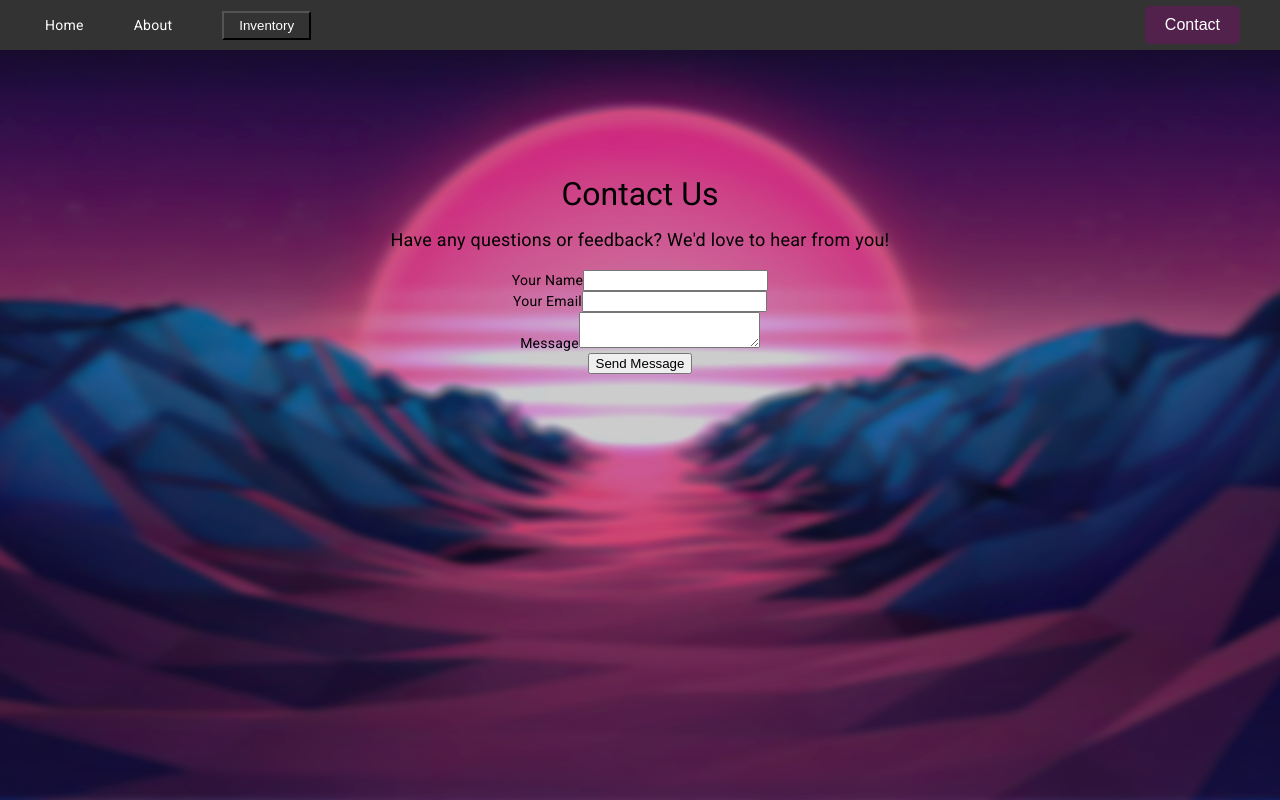
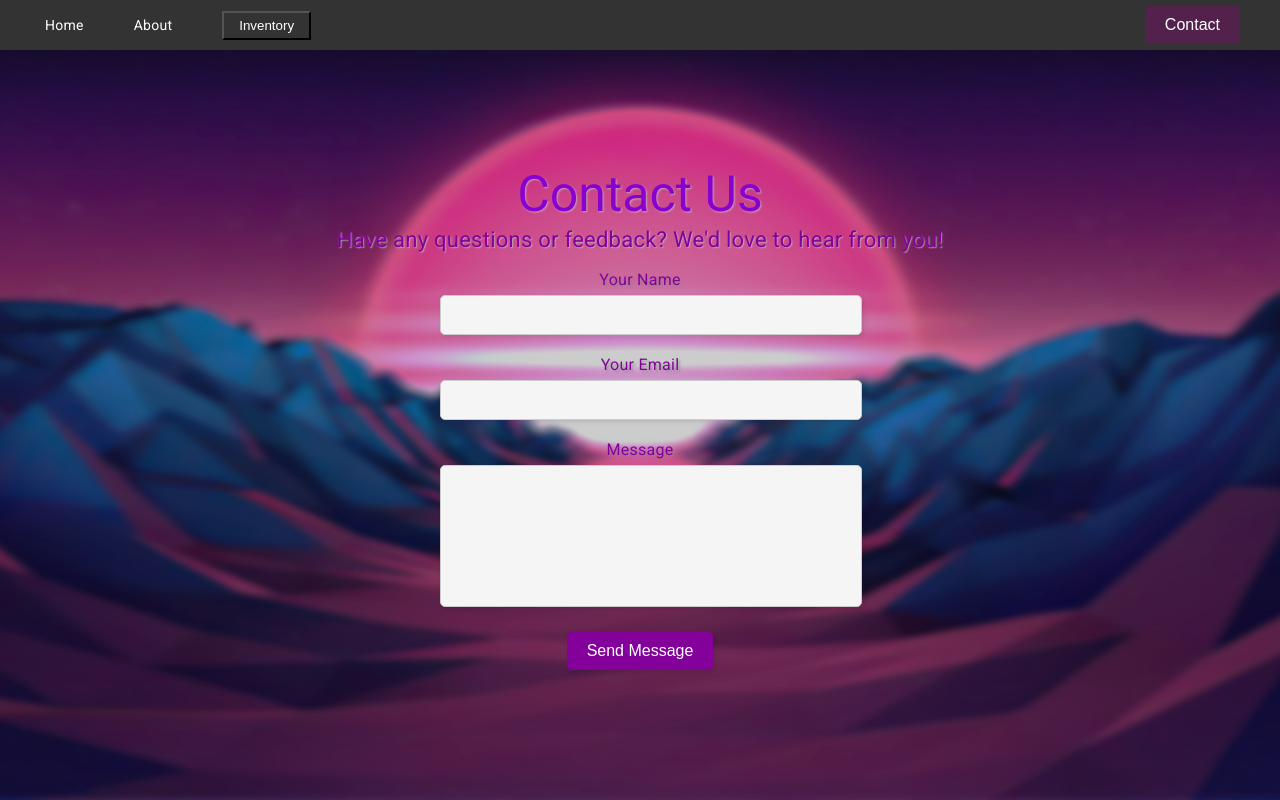
Before and after one commit to andrei-eduard-s/AngularSite, an Angular app: page /contact in a window 1280 px wide. Built offline with nearby package versions, Linux system fonts and the light colour scheme.

Commit message:
Contact page and redesigned Home

```diff
--- a/src/app/pages/about/about.component.scss
+++ b/src/app/pages/about/about.component.scss
@@ -1,7 +1,7 @@
 .about-section {
   padding: 40px;
   text-align: center;
-  margin-top: 7%;
+  margin-top: 10%;
   display: flex;
   justify-content: center;
   align-items: center;
@@ -31,6 +31,5 @@
   .container {
     max-width: 800px;
     margin: 0 auto;
-    //text-shadow: 3px 2px 4px rgba(54, 54, 54, 0.527);
   }
 }
--- a/src/app/pages/contact/contact.component.scss
+++ b/src/app/pages/contact/contact.component.scss
@@ -7,16 +7,20 @@
   margin-top: 10%;
 
   h1 {
-    font-size: 32px;
+    font-size: 50px;
     margin-bottom: 20px;
+    color: #8a00cf;
+    text-shadow: 1px 1px 2px rgba(187, 187, 187, 0.795);
   }
 
   p {
-    font-size: 18px;
+    text-shadow: 1px 0.7px 1.5px rgba(187, 187, 187, 0.795);
+    font-size: 22px;
     margin-bottom: 20px;
+    color: #84009b;
   }
 
-  .contact-form {
+  form {
     max-width: 400px;
     width: 100%;
 
@@ -24,9 +28,11 @@
       margin-bottom: 20px;
 
       label {
+        text-shadow: 2px 2px 2px rgba(135, 135, 135, 0.626);
         display: block;
         font-size: 16px;
         margin-bottom: 5px;
+        color: #84009b;
       }
 
       input,
@@ -36,9 +42,13 @@
         font-size: 16px;
         border-radius: 5px;
         border: 1px solid #ccc;
+        background-color: #f5f5f5;
+        color: #333;
+        box-shadow: 2px 2px 4px rgba(0, 0, 0, 0.1);
       }
 
       textarea {
+        resize: none;
         height: 120px;
       }
     }
@@ -48,9 +58,13 @@
       font-size: 16px;
       border-radius: 5px;
       border: none;
-      background-color: #007bff;
+      background-color: #84009b;
       color: #fff;
       cursor: pointer;
+      box-shadow: 2px 2px 4px rgba(0, 0, 0, 0.1);
+    }
+    button:hover {
+      background-color:  #58034e;
     }
   }
 }
--- a/src/app/pages/home/home.component.scss
+++ b/src/app/pages/home/home.component.scss
@@ -1,4 +1,3 @@
-/* home.component.scss */
 header {
   background-color: #333;
   color: #fff;
@@ -44,21 +43,31 @@ a {
   background-color: #3e1a3a;
 }
 
-
 .hero {
   display: flex;
   flex-direction: column;
   align-items: center;
   justify-content: center;
-  height: calc(100vh - 50px);
+  background-color: rgba(255, 255, 255, 0.053);
+  border-radius: 20px;
+  box-shadow: 0 0 25px rgba(0, 0, 0, 0.642);
+  margin-top: 8%;
+  margin-left: 25%;
+  margin-right: 25%;
+  padding-bottom: 20px;
+  @media (max-width: 1135px) {
+    h1 {
+      font-size: 48px;
+    }
+  }
+}
 
-}
 h1,
 h2 {
   color: #113597;
   /* 1 pixel black shadow to left, top, right and bottom */
   text-shadow: 2.5px 0 rgba(174, 174, 174, 0.438);
-  padding: 10px; /* Add padding to the text */
+  padding: 10px;
   text-align: center;
   padding-bottom: 15px;
 }
```
Lines whose indentation alone changed are shown as unchanged.
